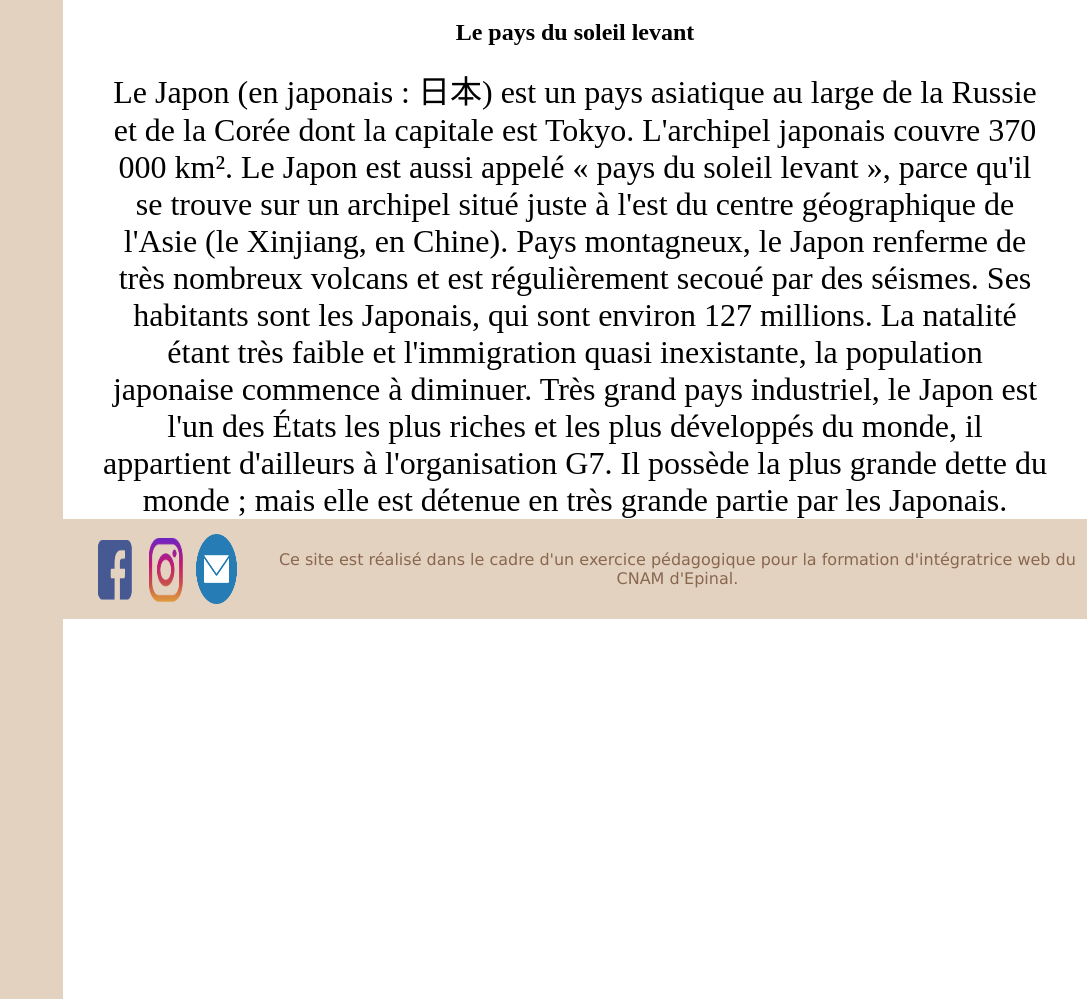
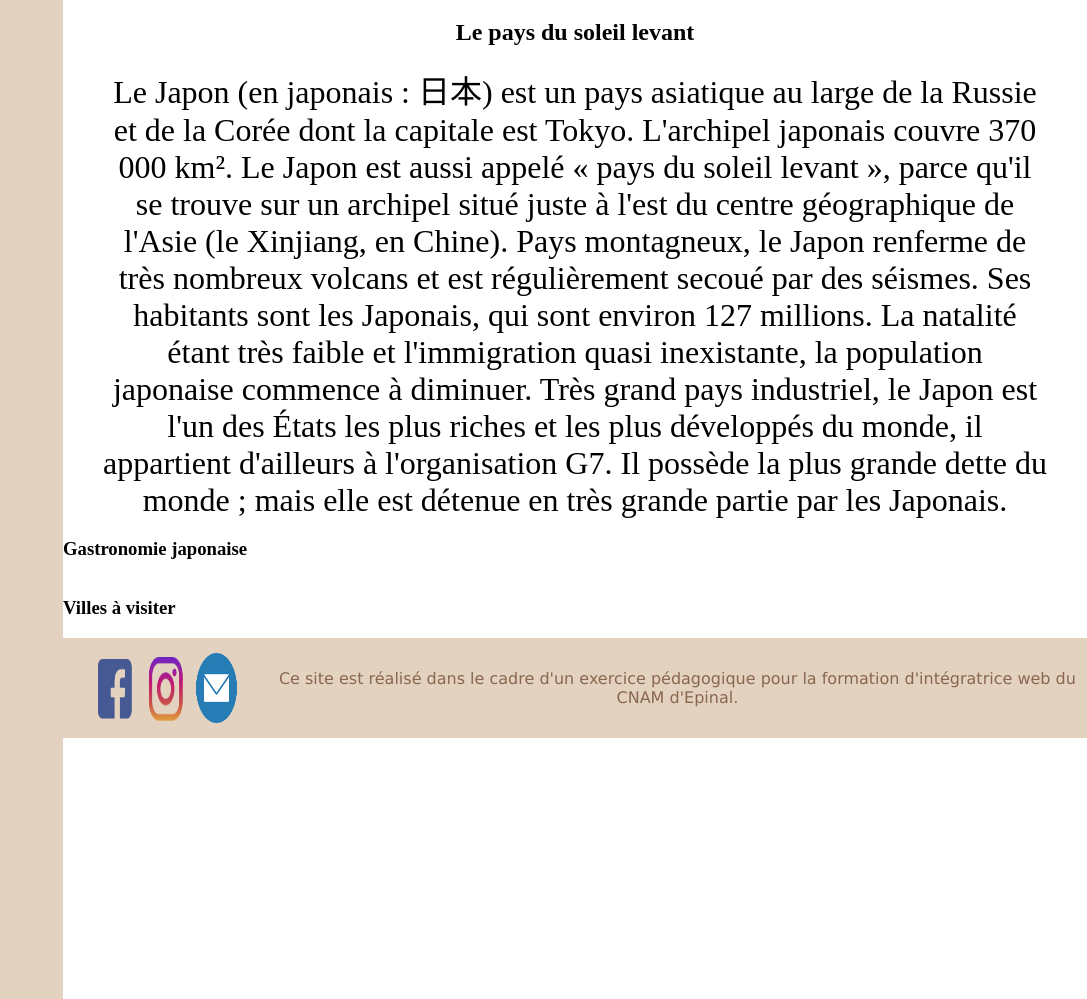
Before and after one commit to ElodieSimonnet/Site_voyage_stage, a PHP site: page /page-type.php in a window 1280 px wide. Shown: the part 556-1555 px from the top of the page, without its empty margins (193-1280 px from the left). Run offline with PHP 8.4, Linux system fonts and the light colour scheme.

Commit message:
country page japan
content's structure added

```diff
--- a/page-type.php
+++ b/page-type.php
@@ -17,6 +17,44 @@
 			<h2> Le pays du soleil levant </h2>
 			<p> Le Japon (en japonais : 日本) est un pays asiatique au large de la Russie et de la Corée dont la capitale est Tokyo. L'archipel japonais couvre 370 000 km². Le Japon est aussi appelé « pays du soleil levant », parce qu'il se trouve sur un archipel situé juste à l'est du centre géographique de l'Asie (le Xinjiang, en Chine). Pays montagneux, le Japon renferme de très nombreux volcans et est régulièrement secoué par des séismes. Ses habitants sont les Japonais, qui sont environ 127 millions. La natalité étant très faible et l'immigration quasi inexistante, la population japonaise commence à diminuer. Très grand pays industriel, le Japon est l'un des États les plus riches et les plus développés du monde, il appartient d'ailleurs à l'organisation G7. Il possède la plus grande dette du monde ; mais elle est détenue en très grande partie par les Japonais.
 			</p>
+			<h3> Gastronomie japonaise </h3>
+				<div id="conteneur-plats">
+
+						<div id="img-gauche">
+
+
+						</div>
+
+						<div id="img-droite">
+
+
+						</div>
+
+				</div>
+			<h3> Villes à visiter </h3>
+				<div id="conteneur-villes">
+
+						<div id="ville">
+
+
+						</div>
+
+						<div id="ville">
+
+
+						</div>
+
+						<div id="ville">
+
+
+						</div>
+
+				</div>
+
+
+
+
+
 		</div>
 
 
```
